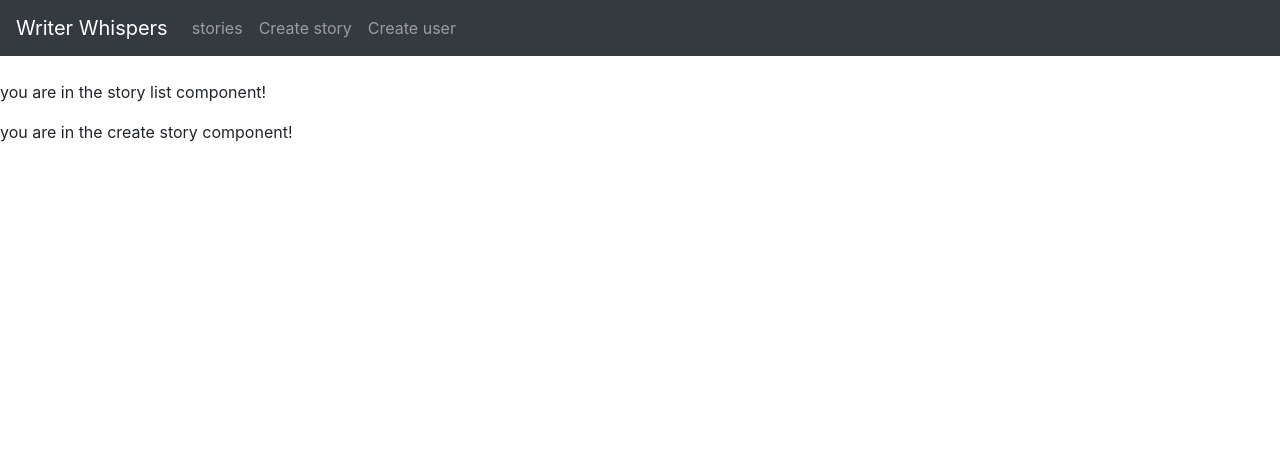
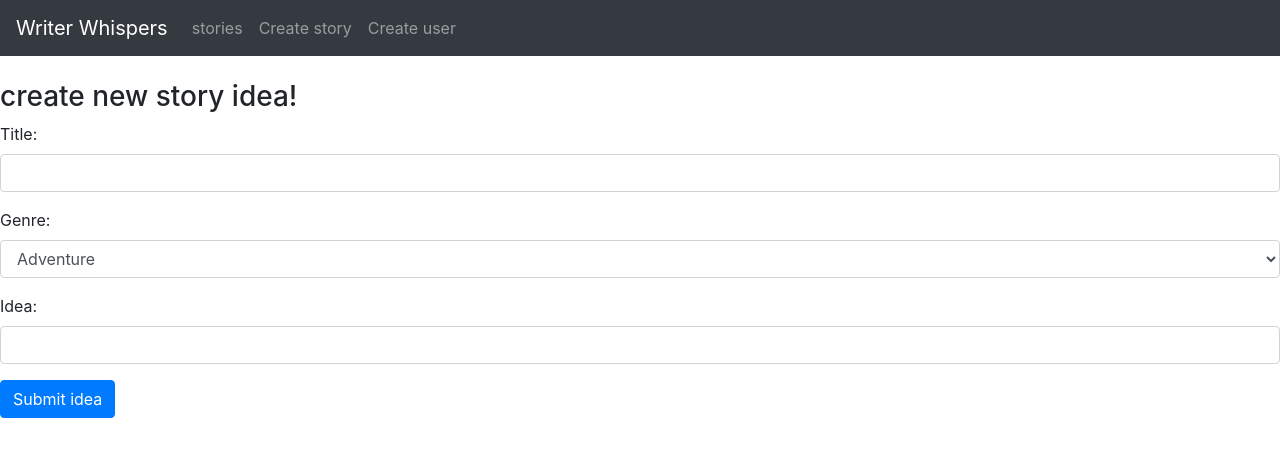
Before and after one commit to OdysseyOfTroy/WriterWhipsers, a React (Create React App) app in the folder writerwhispers/: page /create in a window 1280 px wide. Shown: the top 456 px of the page. Built offline with nearby package versions, Linux system fonts and the light colour scheme.

Commit message:
added create story form to create story tab

```diff
--- a/writerwhispers/src/App.js
+++ b/writerwhispers/src/App.js
@@ -14,7 +14,7 @@ function App() {
     <Router>
       <Navbar />
       <br/>
-      <Route path="/" component={StoryList} />
+      <Route path="/" exact component={StoryList} />
       <Route path="/edit/:id" component={EditStory} />
       <Route path="/create" component={CreateStory} />
       <Route path="/user" component={CreateUser} />
--- a/writerwhispers/src/components/create-story.component.js
+++ b/writerwhispers/src/components/create-story.component.js
@@ -1,10 +1,113 @@
 import React, { Component } from 'react';
 
 export default class CreateStory extends Component {
+    //story constructor ////////////////////////////////////////////////////////////////////////////
+    constructor(props) {
+        super(props);
+
+        this.onChangeTitle = this.onChangeTitle.bind(this);
+        this.onChangeGenre = this.onChangeGenre.bind(this);
+        this.onChangeIdea = this.onChangeIdea.bind(this);
+        this.onSubmit = this.onSubmit.bind(this);
+
+        this.state = {
+            title: "",
+            author_Username: "Guest",
+            genre: "",
+            genreList: [],
+            idea: "",
+            likes: 0,
+        }
+    }
+
+    //set values of the document //////////////////////////////////////////////////////////////////
+    componentDidMount() {
+        this.setState({
+            genreList: ["Adventure", "Romance"],
+            genre: "Adventure"
+        })
+    }
+
+    onChangeTitle(e) {
+        this.setState({
+            title: e.target.value
+        });
+    }
+
+    onChangeGenre(e) {
+        this.setState({
+            genre: e.target.value
+        });
+    }
+
+    onChangeIdea(e) {
+        this.setState({
+            idea: e.target.value
+        });
+    }
+
+    //submit values of the document //////////////////////////////////////////////////////////////////
+
+    onSubmit(e) {
+        e.preventDefault();
+
+        const story = {
+            title: this.state.title,
+            author_Username: this.state.author_Username,
+            genre: this.state.genre,
+            idea: this.state.idea,
+            likes: this.state.likes,
+        }
+
+        console.log(story)
+
+        window.location = '/';
+    }
+
+    //render view ////////////////////////////////////////////////////////////////////////////////////
     render() {
         return (
             <div>
-                <p>you are in the create story component! </p>
+                <h3>create new story idea!</h3>
+                <form onSubmit={this.onSubmit}>
+                    <div className="form-group">
+                        <label>Title: </label>
+                        <input type="text"
+                        className="form-control"
+                        value={this.state.title}
+                        onChange={this.onChangeTitle}
+                        />
+                    </div>
+                    <div className="form-group">
+                        <label>Genre: </label>
+                        <select ref="userInput"
+                            required
+                            className="form-control"
+                            value={this.state.genre}
+                            onChange={this.onChangeGenre}>
+                            {
+                                this.state.genreList.map(function(genreList) {
+                                    return <option
+                                    key={genreList}
+                                    value={genreList}>{genreList}
+                                    </option>
+                                })
+                            }
+                        </select>
+                    </div>
+                    <div className="form-group">
+                        <label>Idea: </label>
+                        <input type="text"
+                        className="form-control"
+                        value={this.state.idea}
+                        onChange={this.onChangeIdea}
+                        />
+                    </div>
+
+                    <div className="form-group">
+                        <input type="submit" value="Submit idea" className="btn btn-primary" />
+                    </div>
+                </form>
             </div>
         )
     }
--- a/writerwhispers/src/index.js
+++ b/writerwhispers/src/index.js
@@ -4,11 +4,7 @@ import './index.css';
 import App from './App';
 import reportWebVitals from './reportWebVitals';
 
-ReactDOM.render(
-  <React.StrictMode>
-    <App />
-  </React.StrictMode>,
-  document.getElementById('root')
+ReactDOM.render(<App />, document.getElementById('root')
 );
 
 // If you want to start measuring performance in your app, pass a function
```
Also changed, not shown: 1 other file (tests, documents, lock files or other folders).
